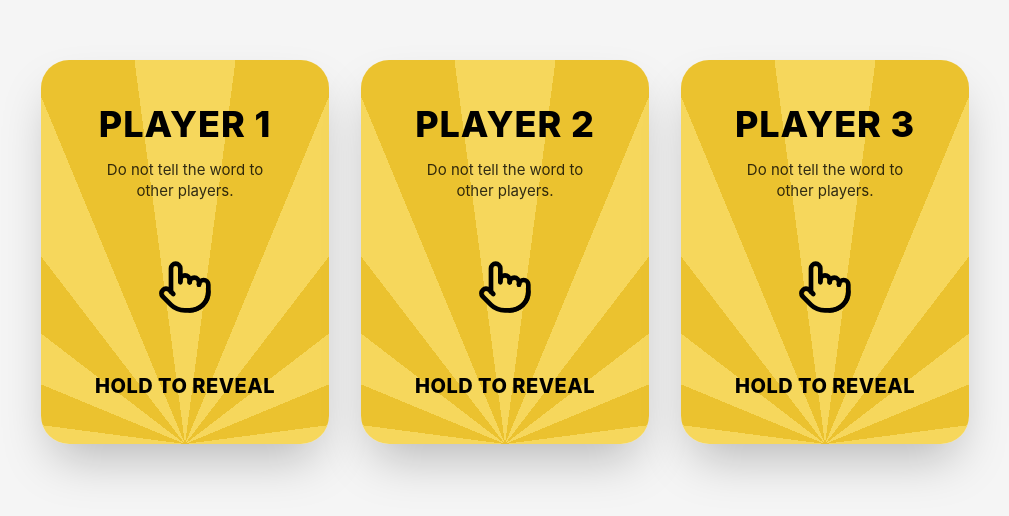
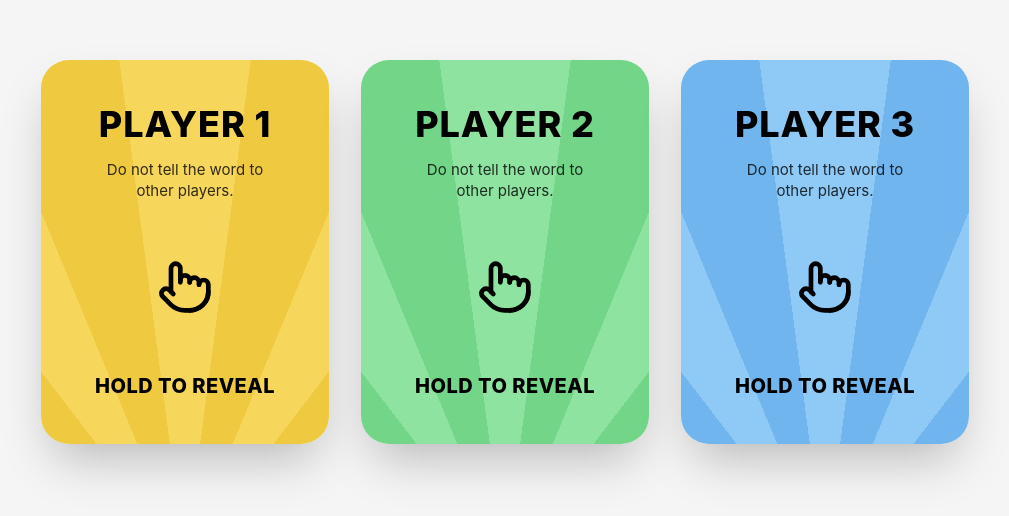
Before and after one commit to ValerianCoelho/imposter, a React (Vite) app: page / in a window 1280 px wide. Shown: the part 148-664 px from the top of the page, without its empty margins (135-1144 px from the left). Built offline with nearby package versions, Linux system fonts and the light colour scheme.

Commit message:
feat: add color prop to PlayerCard and update usage in App component

```diff
--- a/src/App.tsx
+++ b/src/App.tsx
@@ -3,10 +3,11 @@ import { PlayerCard } from './frontend/components/ui/PlayerCard'
 function App() {
   return (
     <div className="flex min-h-screen flex-wrap items-center justify-center gap-8 bg-neutral-100 p-8">
-      <PlayerCard playerNumber={1} variant="word" word="SUNSET" />
-      <PlayerCard playerNumber={2} variant="imposter" />
+      <PlayerCard playerNumber={1} color={0} variant="word" word="SUNSET" />
+      <PlayerCard playerNumber={2} color={1} variant="imposter" />
       <PlayerCard
         playerNumber={3}
+        color={2}
         variant="imposter"
         hint="It's something you'd see at the beach."
       />
--- a/src/frontend/components/ui/PlayerCard/player-card.tsx
+++ b/src/frontend/components/ui/PlayerCard/player-card.tsx
@@ -4,27 +4,46 @@ import { Lightbulb, Pointer, VenetianMask } from 'lucide-react'
 type PlayerCardProps = {
   playerNumber: number
   instruction?: string
+  color?: number
 } & (
   | { variant: 'word'; word: string }
   | { variant: 'imposter'; hint?: string }
 )
 
-const RAY_LIGHT = '#F6D75C'
-const RAY_DARK = '#EBC22F'
 const RAY_SEGMENT_DEG = 15
 
-const raysBackground = `repeating-conic-gradient(from ${
-  -RAY_SEGMENT_DEG / 2
-}deg at 50% 100%, ${RAY_LIGHT} 0deg ${RAY_SEGMENT_DEG}deg, ${RAY_DARK} ${RAY_SEGMENT_DEG}deg ${
-  RAY_SEGMENT_DEG * 2
-}deg)`
+const CARD_COLORS = [
+  { light: '#F6D75C', dark: '#EFCA41' }, // yellow
+  { light: '#8FE3A1', dark: '#72D588' }, // green
+  { light: '#8FC9F6', dark: '#70B5EE' }, // blue
+  { light: '#F6A5C0', dark: '#F185AA' }, // pink
+  { light: '#C9A6F5', dark: '#B384EE' }, // purple
+  { light: '#F6A15C', dark: '#F18A41' }, // orange
+  { light: '#7FE0D6', dark: '#59D1C4' }, // teal
+  { light: '#F58C8C', dark: '#EE6E6E' }, // red
+  { light: '#B8D95C', dark: '#A6CB41' }, // lime
+  { light: '#9FA8F6', dark: '#828BF1' }, // indigo
+]
+
+function getRaysBackground(colorIndex: number) {
+  const index = ((colorIndex % CARD_COLORS.length) + CARD_COLORS.length) % CARD_COLORS.length
+  const { light, dark } = CARD_COLORS[index]
+
+  return `repeating-conic-gradient(from ${
+    -RAY_SEGMENT_DEG / 2
+  }deg at 50% 130%, ${light} 0deg ${RAY_SEGMENT_DEG}deg, ${dark} ${RAY_SEGMENT_DEG}deg ${
+    RAY_SEGMENT_DEG * 2
+  }deg)`
+}
 
 export default function PlayerCard({
   playerNumber,
   instruction = 'Do not tell the word to other players.',
+  color = 0,
   ...variantProps
 }: PlayerCardProps) {
   const [isHolding, setIsHolding] = useState(false)
+  const raysBackground = getRaysBackground(color)
 
   const startHold = () => setIsHolding(true)
   const endHold = () => setIsHolding(false)
```
